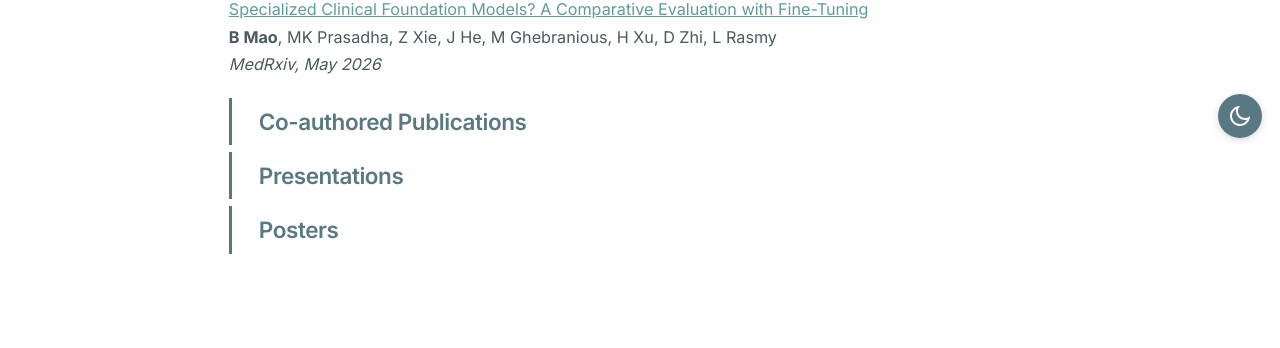
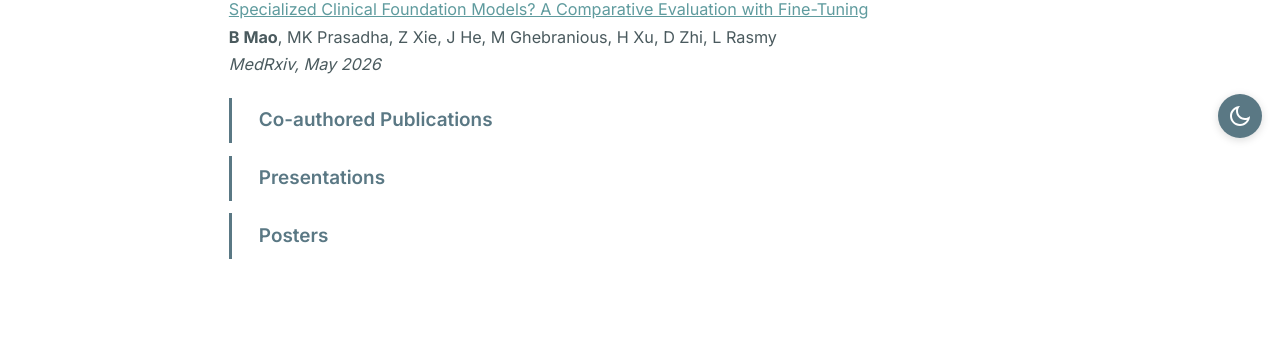
Before and after one commit to BingyuMao/BingyuMao.github.io, a Jekyll site: the page built from _pages/publications.md, in a window 1280 px wide. Shown: the part 744-1092 px from the top of the page. Built offline with Jekyll 4.4.1, drawn with Linux system fonts in a browser that asks for light colours.

Commit message:
Unify collapsible section styling across Publications and Projects
Replace the Publications-only details styling with a single rule for all
collapsible sections: use the theme summary size (1.05em, matching the
Projects "Biomedical Informatics" headings) and a medium gap between
sections (wider than the old tight Publications spacing, narrower than
the old Projects spacing).

Co-Authored-By: Claude Opus 4.8 (1M context) <noreply@anthropic.com>

```diff
--- a/_sass/_custom.scss
+++ b/_sass/_custom.scss
@@ -124,26 +124,16 @@ summary::before {
 /* ----------------------------------------------------------------------------
    Collapsible publication sections — summary reads like an <h2> heading
    ---------------------------------------------------------------------------- */
-/* Collapsed sections: keep them close together (no meaningless empty space
-   between one summary and the next), matching the h2 rhythm above. */
-details.pub {
-  margin-bottom: 0.4em;
+/* Collapsible sections — one shared look on Publications and Projects.
+   Summary keeps the theme size (1.05em); a medium gap sits between sections
+   (wider than the old tight Publications spacing, narrower than Projects'). */
+details {
+  margin-bottom: 0.7em;
 }
 
-details.pub > summary {
+details > summary {
   margin: 0;
-  padding: 0.4em 0;
-  font-family: $header-font-family;
-  font-size: $type-size-4;
-  font-weight: 600;
-  letter-spacing: -0.02em;
-  line-height: 1.3;
-  cursor: pointer;
-  list-style: none;
-
-  &::-webkit-details-marker {
-    display: none;
-  }
+  padding: 0.35em 0;
 }
 
 /* ----------------------------------------------------------------------------
```
